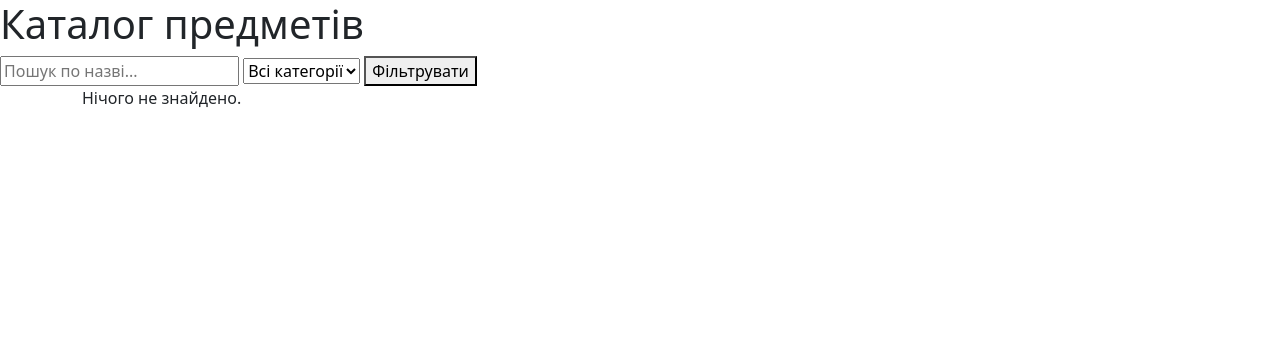
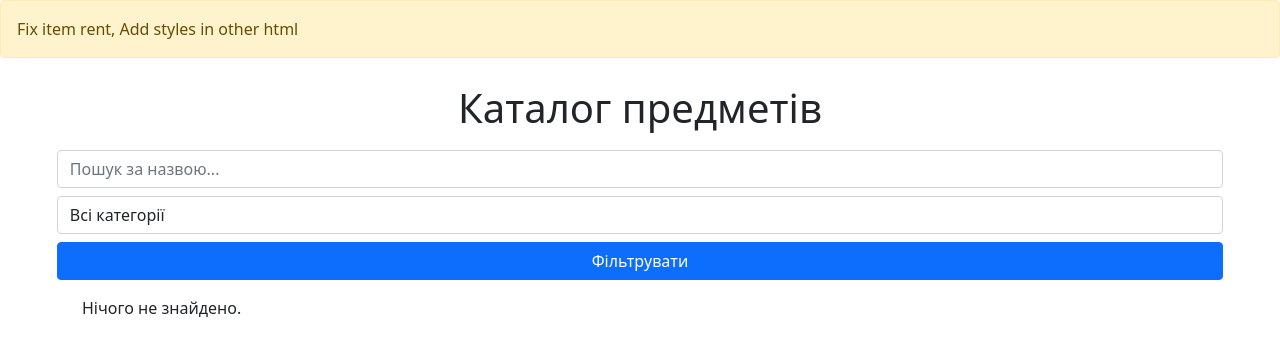
Before and after one commit to fand1l/items-rent, a Django app: page / in a window 1280 px wide. Shown: the top 357 px of the page. Run offline with Django 5.2, Linux system fonts and the light colour scheme; data that the repository does not hold is empty.

Commit message:
add bootstrap styles

```diff
--- a/ItemsRent/settings.py
+++ b/ItemsRent/settings.py
@@ -25,7 +25,7 @@ SECRET_KEY = 'django-insecure-1l9pbkzxf(*^20*((cp7r*%w!s$ehm0&2y0z@2#pju+us_p-f0
 # SECURITY WARNING: don't run with debug turned on in production!
 DEBUG = True
 
-ALLOWED_HOSTS = []
+ALLOWED_HOSTS = ['100.84.3.67', '127.0.0.1']
 
 
 # Application definition
--- /dev/null
+++ b/ItemsRent/static/css/main_app/style.css
@@ -0,0 +1,3 @@
+.row {
+    margin: 15px;
+}
--- a/main_app/templates/base.html
+++ b/main_app/templates/base.html
@@ -4,6 +4,7 @@
 <head>
     <meta charset="UTF-8">
     <title>Items Rent</title>
+    <link rel="stylesheet" href="{% static 'main_app/css/style.css' %}">
     <link href="https://cdn.jsdelivr.net/npm/bootstrap@5.0.2/dist/css/bootstrap.min.css" rel="stylesheet" integrity="sha384-EVSTQN3/azprG1Anm3QDgpJLIm9Nao0Yz1ztcQTwFspd3yD65VohhpuuCOmLASjC" crossorigin="anonymous">
 </head>
 <body>
--- a/main_app/templates/main_app/items_list.html
+++ b/main_app/templates/main_app/items_list.html
@@ -1,16 +1,17 @@
 {% extends "base.html" %}
 {% block content %}
-<h1>Каталог предметів</h1>
+<div class="alert alert-warning" role="alert">Fix item rent, Add styles in other html</div>
+<h1 style="text-align: center; padding: 10px;">Каталог предметів</h1>
 
-<form method="get">
-    <input type="text" name="q" value="{{ q }}" placeholder="Пошук по назві...">
-    <select name="cat">
+<form method="get" class="row gy-2 gx-3 aling-items-end mb-3">
+    <input class="form-control" type="text" name="q" value="{{ q }}" placeholder="Пошук за назвою..." style="margin-left: 5%; margin-right: 5%; width: 90%;">
+    <select class="form-control" name="cat" style="margin-left: 5%; margin-right: 5%; width: 90%;">
         <option value="">Всі категорії</option>
         {% for category in categories %}
             <option value="{{ category }}" {% if cat == category %}selected{% endif %}>{{ category }}</option>
         {% endfor %}
     </select>
-    <button type="submit">Фільтрувати</button>
+    <button type="submit" class="btn btn-primary" style="margin-left: 5%; margin-right: 5%; width: 90%;">Фільтрувати</button>
 </form>
 
 <div class="container">
@@ -19,9 +20,12 @@
             <div class="col">
                 <div class="h-100">
                     <div class="card">
+                        <div class="card-header">
+                            {{ item.get_category_display }}
+                        </div>
                         <div class="card-body">
                             <h5 class="card-title">{{ item.name }}</h5>
-                            <p class="card-text">{{ item.get_category_display }} — {{ item.price_per_day }} ₴/доба</p>
+                            <p class="card-text"><b style="color: steelblue;">{{ item.price_per_day }}</b> ₴/доба</p>
                             <a href="{% url 'main_app:items_detail' item.pk %}" class="btn btn-primary">Деталі</a>
                         </div>
                     </div>
```
